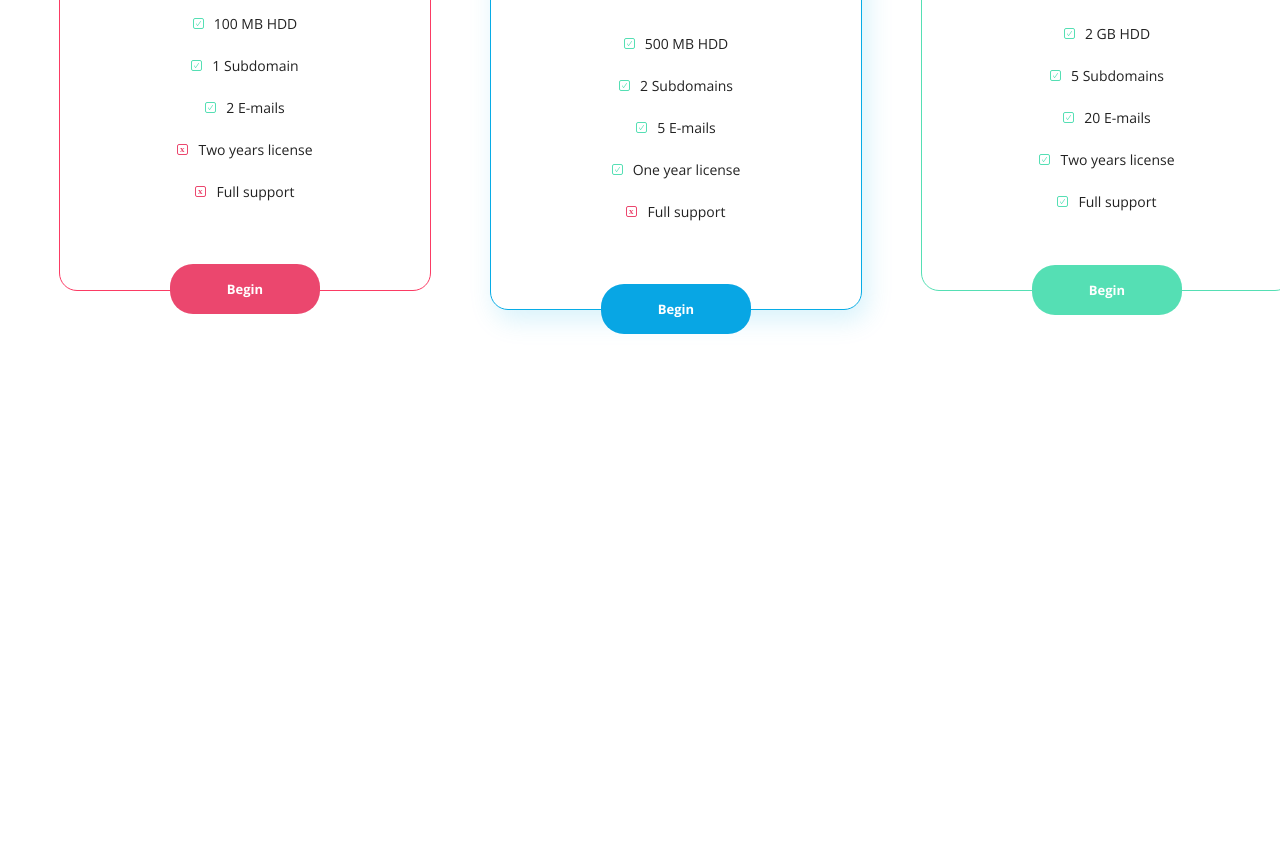
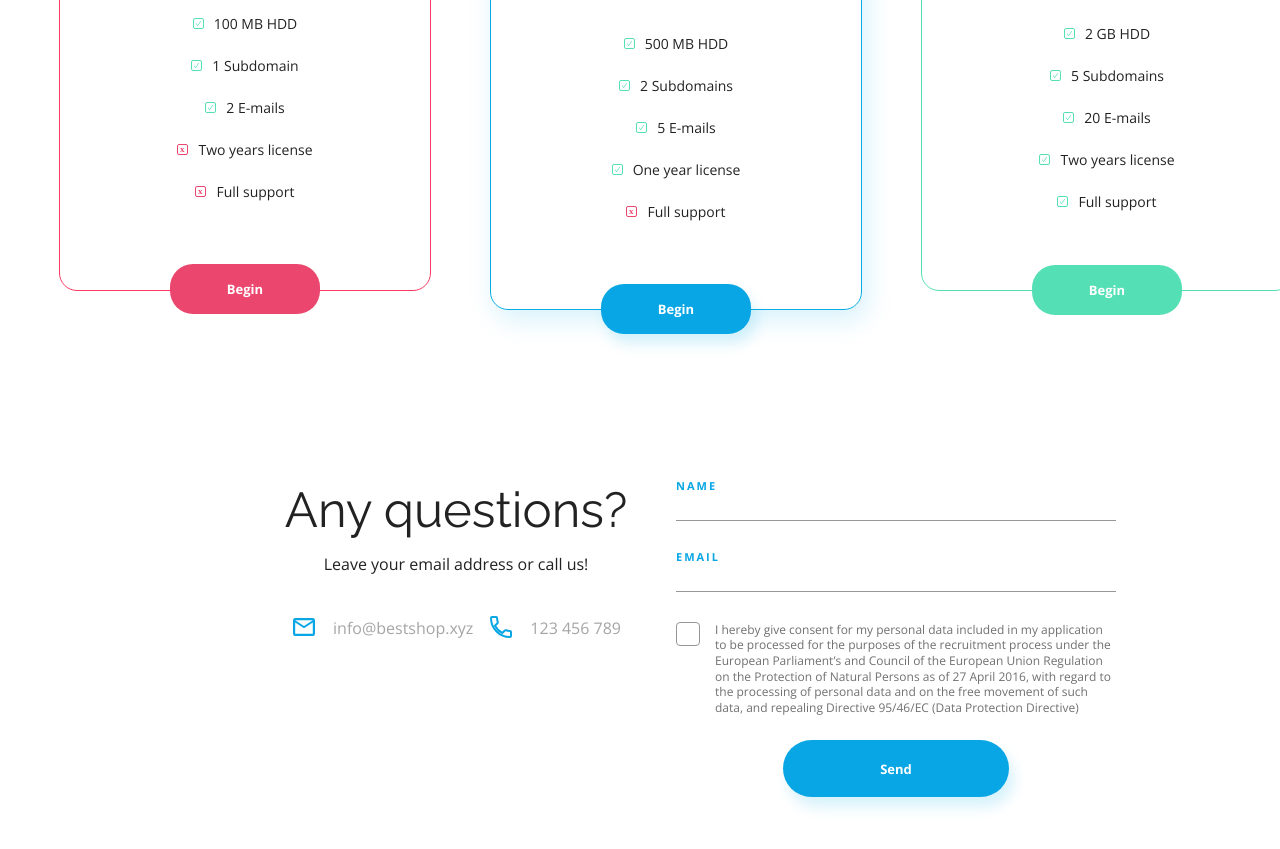
Before and after one commit to KlaudiaSt0/Best-Shop, a plain HTML site: page index.html in a window 1280 px wide. Shown: the part 3235-4084 px from the top of the page. Before the commit the page ends 3625 px from the top, so only its background shows below. Drawn offline with nearby package versions, Linux system fonts and the light colour scheme.

Commit message:
form done

```diff
--- a/css/style.css
+++ b/css/style.css
@@ -419,6 +419,7 @@ header .container {
 }
 .box-2 button {
     background-color: var(--color-primary);
+    box-shadow: 5px 10px 14px #07ACE629;
 }
 .box-3 span {
     color: var(--color-green);
@@ -445,3 +446,126 @@ header .container {
     width: 11px;
     margin-right: 10px;
 }
+.contact .container {
+    display: flex;
+    flex-direction: row;
+    align-items: center;
+    justify-content: center;
+    margin-top: 50px;
+    margin-bottom: 59px;
+}
+.contact_box {
+    display: flex;
+    flex-direction: column;
+    align-items: center;
+    justify-content: center;
+    width: 440px;
+    height: 372px;
+}
+.contact_data {
+    display: flex;
+    flex-direction: column;
+    align-items: center;
+    justify-content: flex-start;
+
+}
+.contact_data h2 {
+    font-size: 49px;
+    font-family: var(--font-raleway);
+    margin-top: 45px;
+}
+.contact_data p {
+    font-size: 16px;
+    font-family: var(--font-open-sans);
+    margin-top: 22px;
+}
+.contact_data small {
+    font-size: 16px;
+    font-family: var(--font-open-sans);
+    color: var(--color-grey);
+}
+.info-small {
+    margin-top: 42px;
+    display: flex;
+    flex-direction: row;
+    align-items: center;
+    width: 330px;
+    justify-content: space-between;
+}
+
+.contact_form form {
+    display: flex;
+    flex-direction: column;
+    align-items: center;
+    justify-content: space-between;
+
+}
+.input-basic {
+    border-bottom: 1px solid #95989A;
+    border-top: none;
+    border-left: none;
+    border-right: none;
+    width: 440px;
+    margin: 15px 0 30px;
+}
+.label-basic {
+    color: var(--color-primary);
+    display:flex;
+    flex-direction: column;
+    font-size: 11px;
+    font-family: var(--font-open-sans);
+    font-weight: bold;
+    letter-spacing: 2px;
+}
+.checkbox input {
+    position: absolute;
+    opacity: 0;
+    cursor: pointer;
+    height: 0;
+    width: 0;
+}
+.checkbox {
+    cursor: pointer;
+    display: flex;
+    font-size: 12px;
+    color: #707070;
+    font-family: var(--font-open-sans);
+    line-height: 1.3;
+}
+
+.checkbox span {
+    height: 24px;
+    flex-shrink: 0;
+    flex-basis: 24px;
+    border: 1px solid #95989A;
+    border-radius: 4px;
+    cursor: pointer;
+    margin-right: 15px;
+
+}
+.checkbox input:checked + span {
+    background-image: url("../assets/Checkmark.svg");
+    background-size: 12px 11px;
+    background-repeat: no-repeat;
+    background-position: center;
+}
+.contact button {
+    height: 57px;
+    width: 226px;
+    display: flex;
+    align-items: center;
+    justify-content: center;
+    border: none;
+    border-radius: 35px;
+    color: white;
+    font-size: 13px;
+    position: relative;
+    top: 25px;
+    font-family: var(--font-open-sans);
+    font-weight: bold;
+    background-color: var(--color-primary);
+    box-shadow: 5px 10px 14px #07ACE629;
+}
+.contact button:hover {
+    color: black;
+}
--- a/index.html
+++ b/index.html
@@ -154,6 +154,37 @@
     </div>
   </div>
 </section>
-
+<section class="contact">
+  <div class="container">
+    <div class="contact_data contact_box">
+      <h2>Any questions?</h2>
+      <p>Leave your email address or call us!</p>
+      <div class="info-small">
+        <img src="assets/Mail Icon.svg" alt="mail">
+        <small>info@bestshop.xyz</small>
+        <img src="assets/Phone Icon.svg" alt="phone">
+        <small>123 456 789</small>
+      </div>
+    </div>
+    <div class="contact_form contact_box">
+      <form>
+        <label for="name" class="label-basic">
+          NAME
+          <input type="name" id="name" class="input-basic">
+        </label>
+        <label for="email" class="label-basic">
+          EMAIL
+          <input type="email" id="email" class="input-basic">
+        </label>
+        <label class="checkbox">
+          <input type="checkbox">
+          <span></span>
+          I hereby give consent for my personal data included in my application to be processed for the purposes of the recruitment process under the European Parliament’s and Council of the European Union Regulation on the Protection of Natural Persons as of 27 April 2016, with regard to the processing of personal data and on the free movement of such data, and repealing Directive 95/46/EC (Data Protection Directive)
+        </label>
+        <button>Send</button>
+      </form>
+    </div>
+  </div>
+</section>
 </body>
 </html>
```
